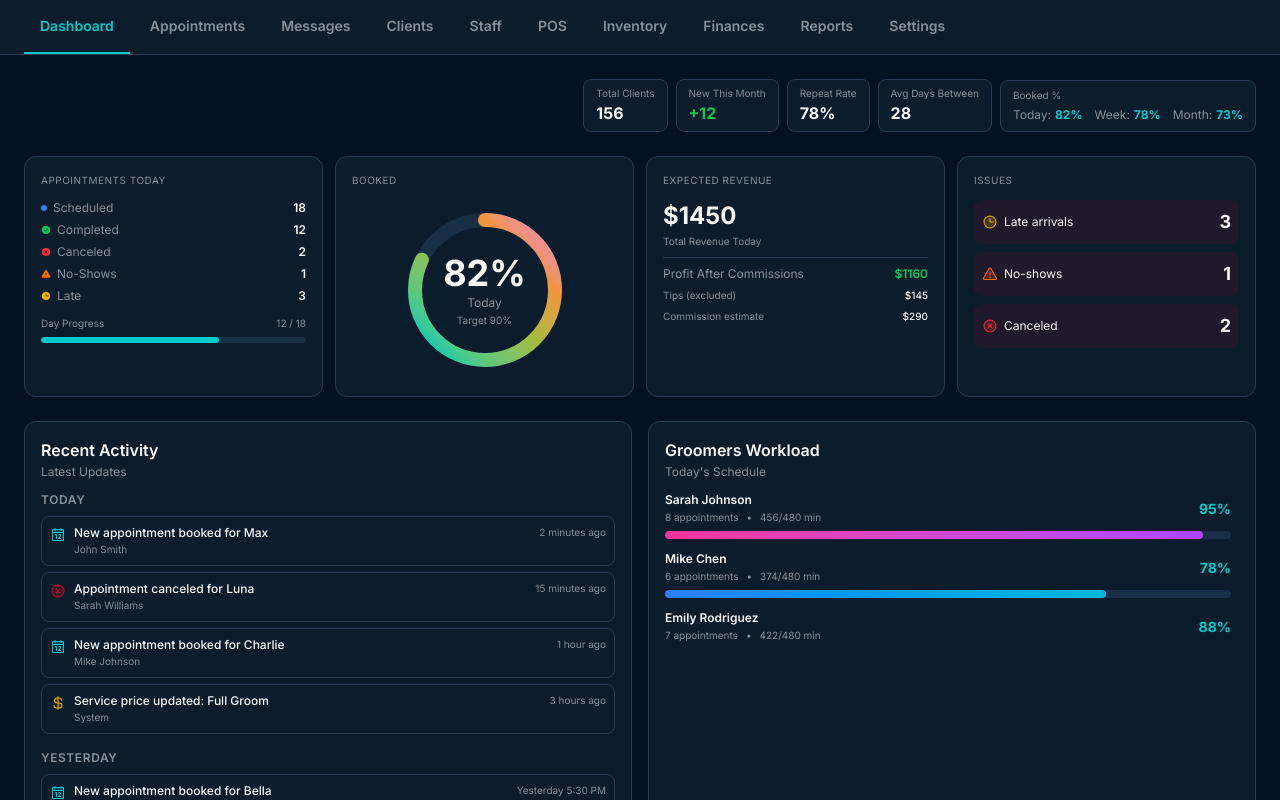
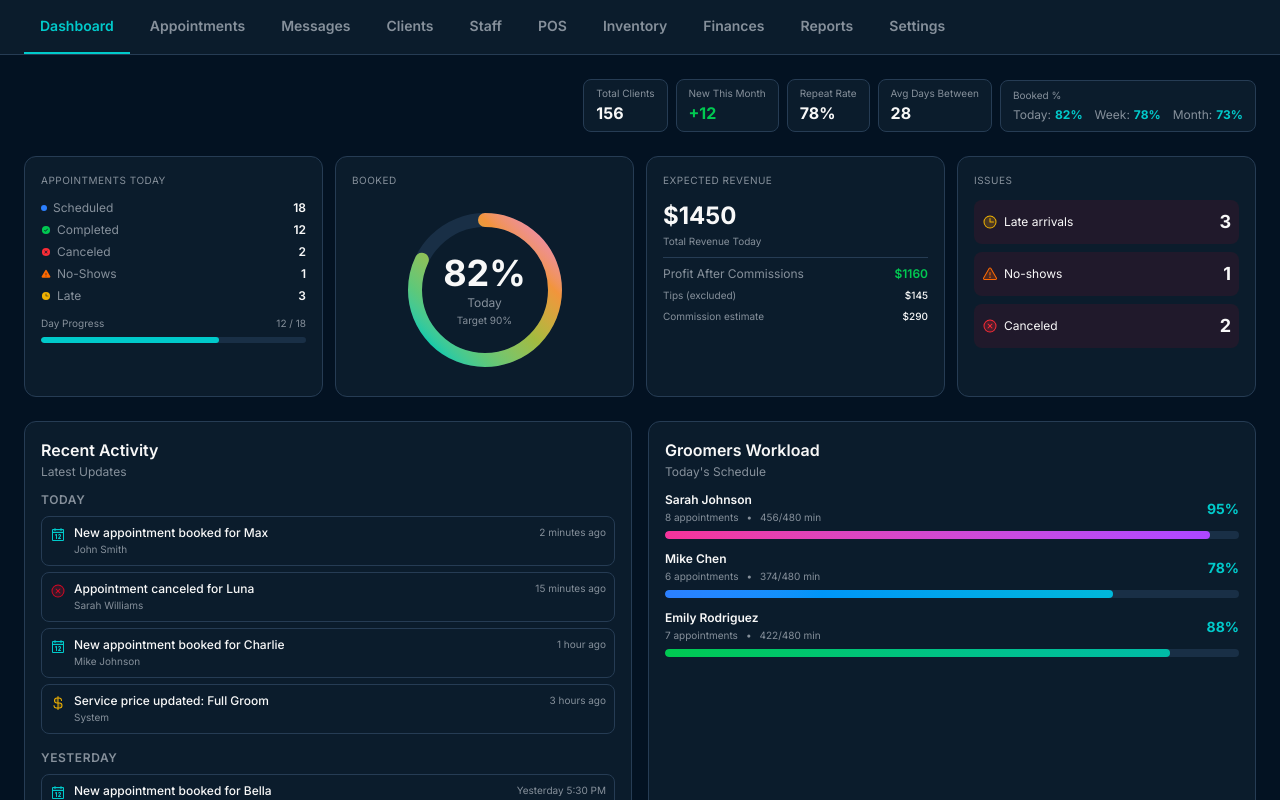
Before and after one commit to JimmysRanch/126, a React (Vite) app: page / in a window 1280 px wide. Shown: the top 800 px of the page. Built offline with nearby package versions, Linux system fonts and the light colour scheme.

Commit message:
Generated by Spark: Remove the scrolling function for the groomers workload card.

```diff
--- a/src/pages/dashboard/components/GroomersWorkloadCard.tsx
+++ b/src/pages/dashboard/components/GroomersWorkloadCard.tsx
@@ -51,7 +51,7 @@ function GroomerWorkloadItem({ groomer, delay }: GroomerWorkloadItemProps) {
 
 export function GroomersWorkloadCard() {
   return (
-    <div className="space-y-3 max-h-[156px] overflow-y-auto pr-2 scrollbar-thin scrollbar-thumb-border scrollbar-track-transparent">
+    <div className="space-y-3">
       {groomerData.map((groomer, index) => (
         <GroomerWorkloadItem
           key={groomer.id}
```
